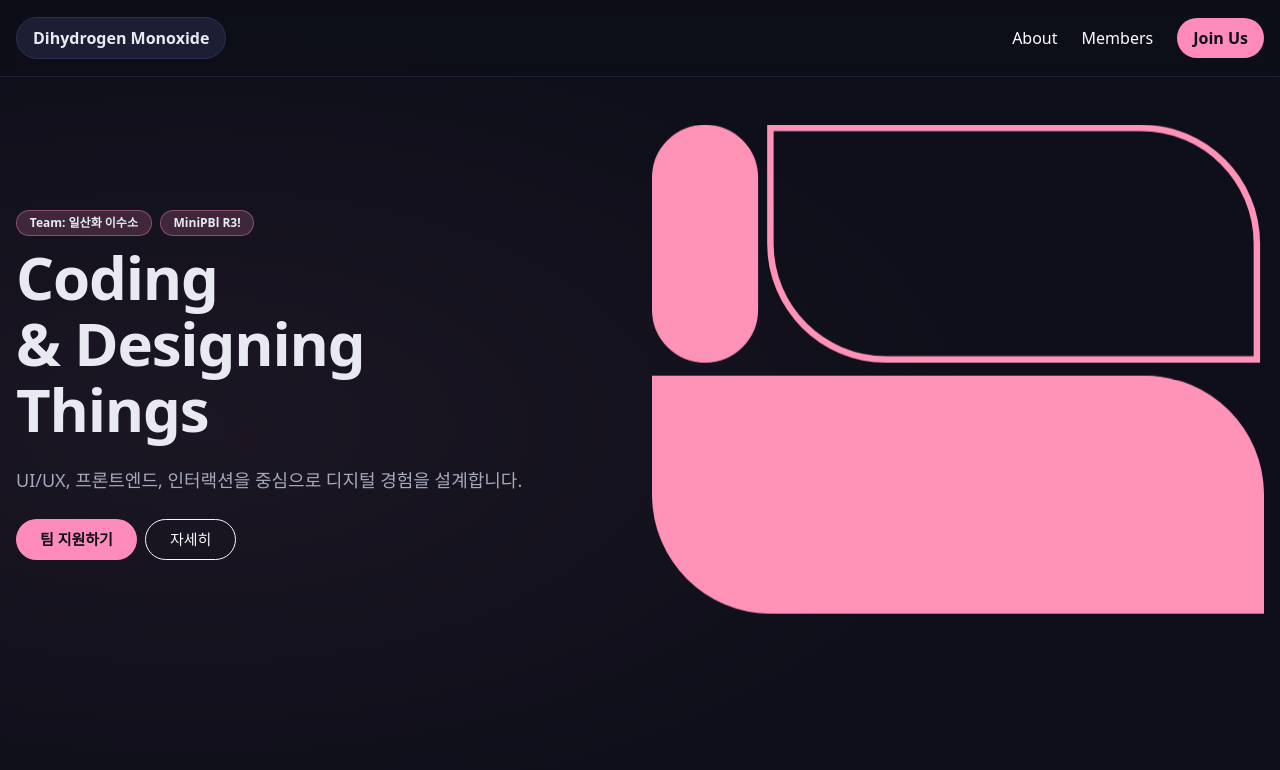
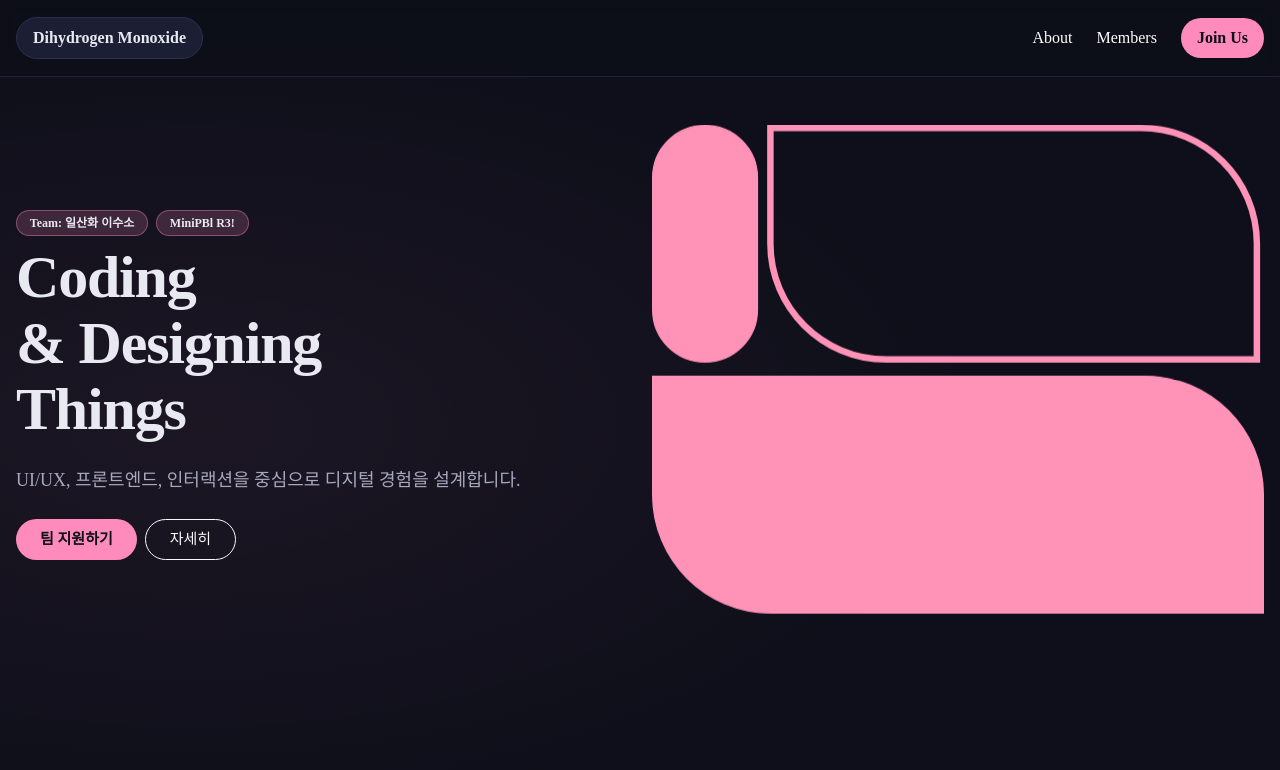
Before and after one commit to Special-Srit/Team_Dihydrogen_monoxide_R3, a plain HTML site: page index.html in a window 1280 px wide. Shown: the top 770 px of the page. Drawn offline with nearby package versions, Linux system fonts and the light colour scheme.

Commit message:
Mod: Fixed some codes

```diff
--- a/css/script.v0.1.1.css
+++ b/css/script.v0.1.1.css
@@ -49,7 +49,7 @@ body {
     radial-gradient(800px 400px at 15% 20%, rgba(255, 139, 189, 0.06), transparent),
     var(--bg);
   color: var(--text);
-  font-family: "Malgun Gothic", "Noto Sans KR", system-ui, -apple-system, Segoe UI, Roboto, sans-serif;
+  font-family: "Malgun Gothic", "Noto Sans KR";
   overflow-x: hidden;
 }
 
@@ -778,7 +778,7 @@ ACCESSIBILITY
   }
 }
 
-@media (prefers-contrast: high) {
+@media (prefers-contrast: more) {
   .btn-ux {
     border: 2px solid currentColor;
   }
```
